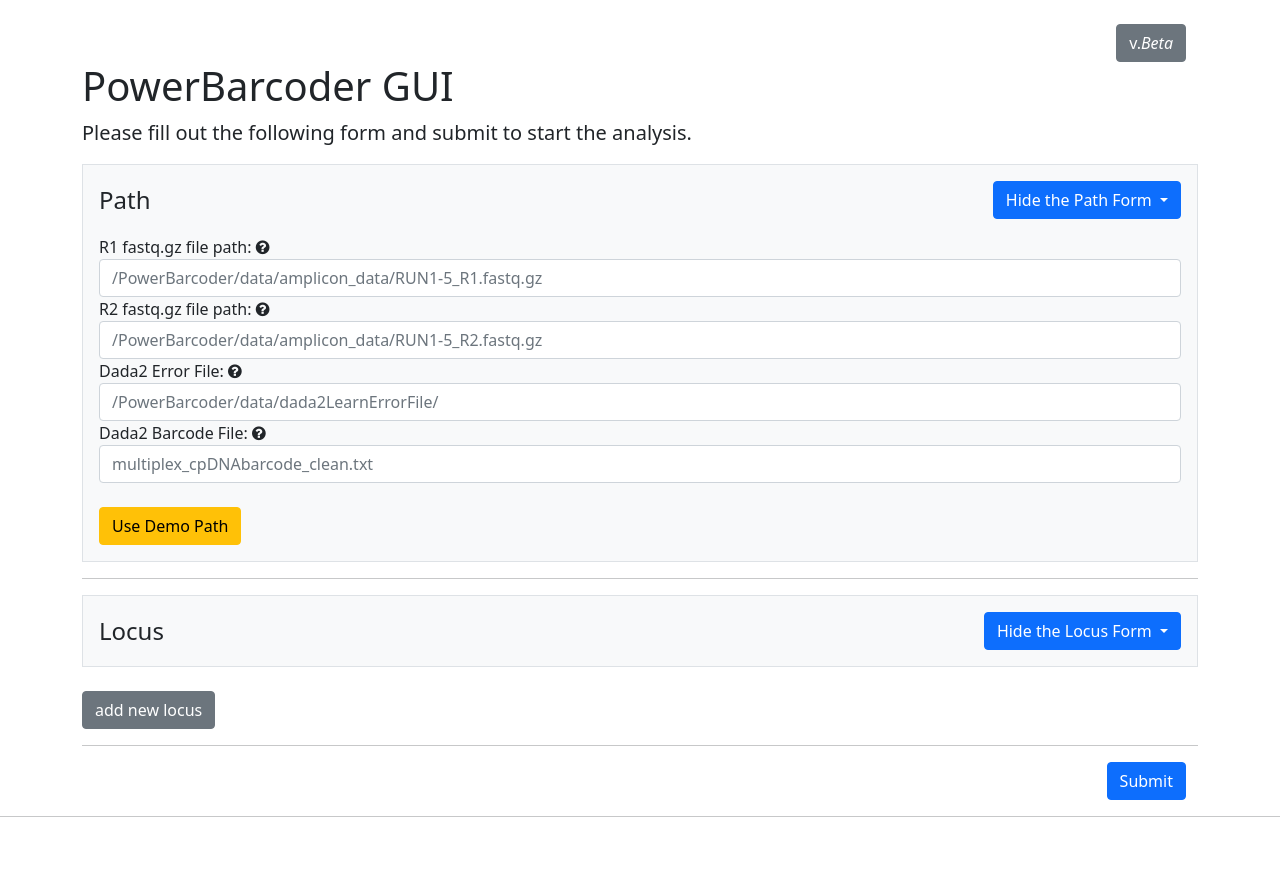
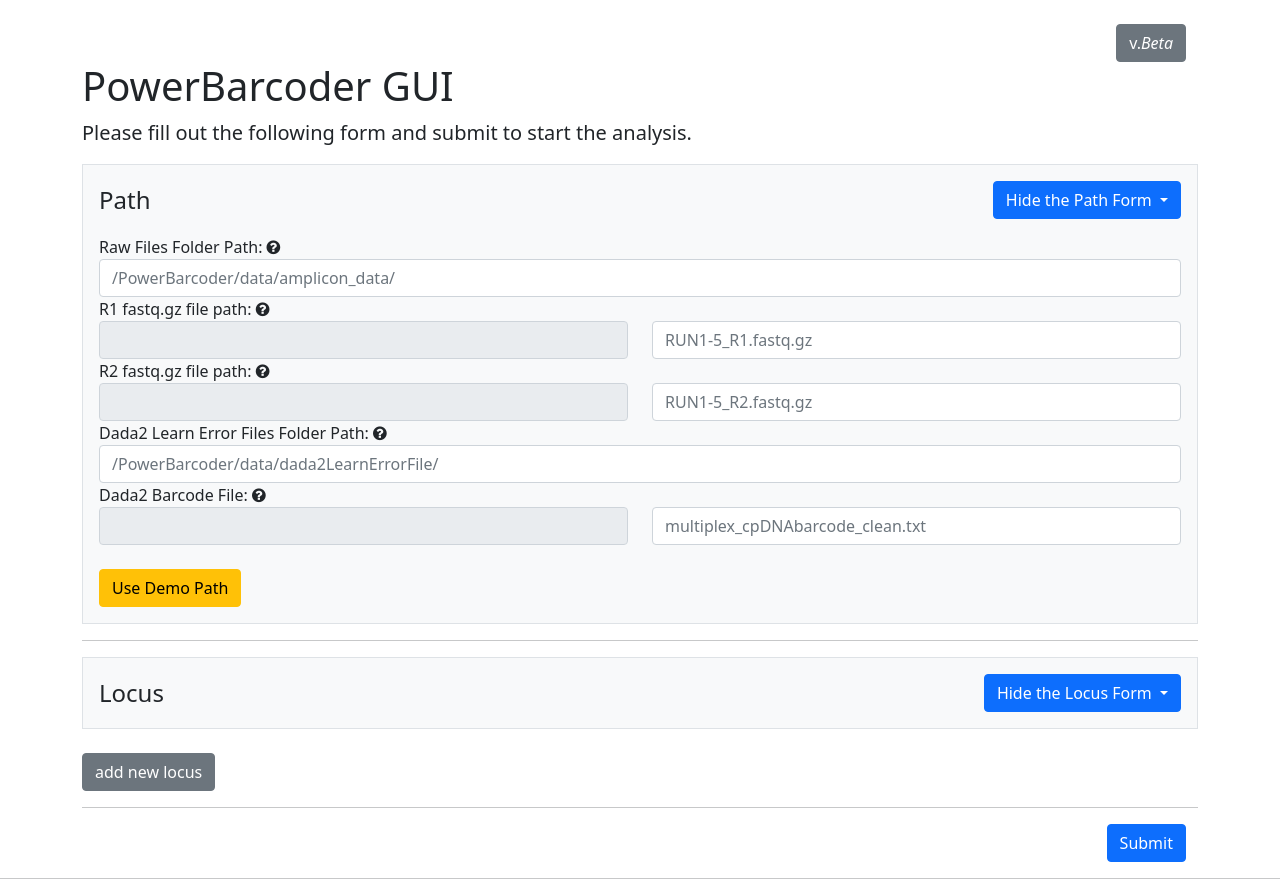
Before and after one commit to PowerBarcoder/PowerBarcoder, a Flask app: page / in a window 1280 px wide, after a click on "Hide the Path Form". Before the commit the page ends 817 px from the top, so only its background shows below. Run offline with Flask 2, Linux system fonts and the light colour scheme; some libraries are stand-ins or nearby versions.

Commit message:
[modified] refactor path

```diff
--- a/app.py
+++ b/app.py
@@ -69,8 +69,8 @@ def home():
     default_ampliconInfo = "/PowerBarcoder/data/amplicon_data/"
     default_resultDataPath = "/PowerBarcoder/data/result/"
     default_missList = "/PowerBarcoder/data/missingList.txt"
-    default_R1FastqGz = "/PowerBarcoder/data/amplicon_data/RUN1-5_R1.fastq.gz"
-    default_R2FastqGz = "/PowerBarcoder/data/amplicon_data/RUN1-5_R2.fastq.gz"
+    default_R1FastqGz = "RUN1-5_R1.fastq.gz"
+    default_R2FastqGz = "RUN1-5_R2.fastq.gz"
     default_summaryJsonFileName = "quality.json"
     default_summaryHtmlFileName = "quality.html"
     default_dada2LearnErrorFile = "/PowerBarcoder/data/dada2LearnErrorFile/"
--- a/templates/index.html
+++ b/templates/index.html
@@ -36,6 +36,7 @@
         }
 
         .information{display:none;}
+        #tooltip99:hover + .information{display:block;}
         #tooltip0:hover + .information{display:block;}
         #tooltip1:hover + .information{display:block;}
         #tooltip2:hover + .information{display:block;}
@@ -57,7 +58,6 @@
 
 </head>
 <body>
-{{post}}
 <div class="container">
     <br>
     <div class="container">
@@ -69,7 +69,6 @@
     </div>
     <h1>PowerBarcoder GUI</h1>
     <p class="lead">Please fill out the following form and submit to start the analysis.</p>
-    <!--    <form method="post" action="{{ url_for('start_data_procedure') }}">-->
     <form method="post">
         <div class="border border-gray p-3 bg-light">
             <div class="d-flex align-items-center">
@@ -83,7 +82,7 @@
             <div id="pathFormContainer" class="mt-3 collapse">
                 <!--                                <div class="form-group">-->
                 <!--                                    <label for="myCutadaptPath">Cutadapt path:</label>-->
-                <!--                                    <div class="row ">-->
+                <!--                                    <div class="row">-->
                 <!--                                        <div class="col-12">-->
                 <!--                                            <input type="text" class="form-control" id="myCutadaptPath" name="myCutadaptPath"-->
                 <!--                                                   placeholder='{{default_myCutadaptPath}}' disabled>-->
@@ -92,7 +91,7 @@
                 <!--                                </div>-->
                 <!--                <div class="form-group">-->
                 <!--                    <label for="myFastpPath">Fastp path:</label>-->
-                <!--                    <div class="row ">-->
+                <!--                    <div class="row">-->
                 <!--                        <div class="col-12">-->
                 <!--                            <input type="text" class="form-control" id="myFastpPath" name="myFastpPath"-->
                 <!--                                   placeholder="{{default_myFastpPath}}" disabled>-->
@@ -101,7 +100,7 @@
                 <!--                </div>-->
                 <!--                <div class="form-group">-->
                 <!--                    <label for="localBlastToolDir">Blast path:</label>-->
-                <!--                    <div class="row ">-->
+                <!--                    <div class="row">-->
                 <!--                        <div class="col-12">-->
                 <!--                            <input type="text" class="form-control" id="localBlastToolDir" name="localBlastToolDir"-->
                 <!--                                   placeholder="{{default_localBlastToolDir}}" disabled>-->
@@ -109,17 +108,8 @@
                 <!--                    </div>-->
                 <!--                </div>-->
                 <!--                <div class="form-group">-->
-                <!--                    <label for="ampliconInfo">NGS data path:</label>-->
-                <!--                    <div class="row ">-->
-                <!--                        <div class="col-12">-->
-                <!--                            <input type="text" class="form-control" id="ampliconInfo" name="ampliconInfo"-->
-                <!--                                   placeholder="{{default_ampliconInfo}}" disabled>-->
-                <!--                        </div>-->
-                <!--                    </div>-->
-                <!--                </div>-->
-                <!--                <div class="form-group">-->
                 <!--                    <label for="resultDataPath">Result path:</label>-->
-                <!--                    <div class="row ">-->
+                <!--                    <div class="row">-->
                 <!--                        <div class="col-12">-->
                 <!--                            <input type="text" class="form-control" id="resultDataPath" name="resultDataPath"-->
                 <!--                                   placeholder="{{default_resultDataPath}}" disabled>-->
@@ -128,13 +118,33 @@
                 <!--                </div>-->
                 <!--                <div class="form-group">-->
                 <!--                    <label for="missList">Missing list path:</label>-->
-                <!--                    <div class="row ">-->
+                <!--                    <div class="row">-->
                 <!--                        <div class="col-12">-->
                 <!--                            <input type="text" class="form-control" id="missList" name="missList"-->
                 <!--                                   placeholder="{{default_missList}}" disabled>-->
                 <!--                        </div>-->
                 <!--                    </div>-->
                 <!--                </div>-->
+
+                <div class="form-group">
+                    <label for="ampliconInfo">
+                        <span id="tooltip99">Raw Files Folder Path: <i class="fa fa-question-circle"></i></span>
+                        <span class="text-secondary information">
+                            <i>
+                                The path of the raw data file within,
+                                including "R1 fastq.gz", "R2 fastq.gz",
+                                "Dada2 Barcode file", "Barcodes File 1",
+                                "Barcodes File 2", and "Sseqid File".
+                            </i>
+                        </span>
+                    </label>
+                    <div class="row">
+                        <div class="col-12">
+                            <input type="text" class="form-control" id="ampliconInfo" name="ampliconInfo"
+                                   placeholder="{{default_ampliconInfo}}" onkeyup="addRawFolderPath()">
+                        </div>
+                    </div>
+                </div>
                 <div class="form-group">
                     <label for="R1FastqGz">
                         <span id="tooltip0">R1 fastq.gz file path: <i class="fa fa-question-circle"></i></span>
@@ -144,8 +154,12 @@
                             </i>
                         </span>
                     </label>
-                    <div class="row ">
-                        <div class="col-12">
+                    <div class="row">
+                        <div class="col">
+                            <input type="text" class="form-control rawFolderPath"
+                                   placeholder="{{TODO}}" disabled="disabled">
+                        </div>
+                        <div class="col">
                             <input type="text" class="form-control" id="R1FastqGz" name="R1FastqGz"
                                    placeholder="{{default_R1FastqGz}}">
                         </div>
@@ -160,8 +174,12 @@
                             </i>
                         </span>
                     </label>
-                    <div class="row ">
-                        <div class="col-12">
+                    <div class="row">
+                        <div class="col">
+                            <input type="text" class="form-control rawFolderPath"
+                                   placeholder="{{TODO}}" disabled="disabled">
+                        </div>
+                        <div class="col">
                             <input type="text" class="form-control" id="R2FastqGz" name="R2FastqGz"
                                    placeholder="{{default_R2FastqGz}}">
                         </div>
@@ -169,14 +187,14 @@
                 </div>
                 <div class="form-group">
                      <label for="dada2LearnErrorFile">
-                        <span id="tooltip2">Dada2 Error File: <i class="fa fa-question-circle"></i></span>
+                        <span id="tooltip2">Dada2 Learn Error Files Folder Path: <i class="fa fa-question-circle"></i></span>
                         <span class="text-secondary information">
                             <i>
                                 File path within the mounted folder for DADA2 learning error, remember to put the fastq files under this path
                             </i>
                         </span>
                     </label>
-                    <div class="row ">
+                    <div class="row">
                         <div class="col-12">
                             <input type="text" class="form-control" id="dada2LearnErrorFile" name="dada2LearnErrorFile"
                                    placeholder="{{default_dada2LearnErrorFile}}">
@@ -192,8 +210,12 @@
                             </i>
                         </span>
                     </label>
-                    <div class="row ">
-                        <div class="col-12">
+                    <div class="row">
+                        <div class="col">
+                            <input type="text" class="form-control rawFolderPath"
+                                   placeholder="{{TODO}}" disabled="disabled">
+                        </div>
+                        <div class="col">
                             <input type="text" class="form-control" id="dada2BarcodeFile" name="dada2BarcodeFile"
                                    placeholder="{{default_dada2BarcodeFile}}">
                         </div>
@@ -215,7 +237,7 @@
                 // document.getElementById('myCutadaptPath').value='{{default_myCutadaptPath}}'
                 // document.getElementById('myFastpPath').value='{{default_myFastpPath}}'
                 // document.getElementById('localBlastToolDir').value='{{default_localBlastToolDir}}'
-                // document.getElementById('ampliconInfo').value='{{default_ampliconInfo}}'
+                document.getElementById('ampliconInfo').value='{{default_ampliconInfo}}'
                 // document.getElementById('resultDataPath').value='{{default_resultDataPath}}'
                 // document.getElementById('missList').value='{{default_missList}}'
                 document.getElementById('R1FastqGz').value = '{{default_R1FastqGz}}'
@@ -224,6 +246,7 @@
                 // document.getElementById('summaryHtmlFileName').value='{{default_summaryHtmlFileName}}'
                 document.getElementById('dada2LearnErrorFile').value = '{{default_dada2LearnErrorFile}}'
                 document.getElementById('dada2BarcodeFile').value = '{{default_dada2BarcodeFile}}'
+                addRawFolderPath()
             }
         </script>
 
@@ -250,7 +273,7 @@
                         </span>
                     </label>
 
-                    <div class="row ">
+                    <div class="row">
                         <div class="col-12">
                             <input type="text" class="form-control nameOfLoci" id="nameOfLoci" name="nameOfLoci"
                                    placeholder="{{default_nameOfLoci}}">
@@ -368,7 +391,11 @@
                     </label>
 
                     <div class="row">
-                        <div class="col-12">
+                        <div class="col">
+                            <input type="text" class="form-control rawFolderPath"
+                                   placeholder="{{TODO}}"  disabled="disabled">
+                        </div>
+                        <div class="col">
                             <input type="text" class="form-control barcodesFile1" id="barcodesFile1"
                                    name="barcodesFile1"
                                    placeholder="{{default_barcodesFile1}}">
@@ -384,19 +411,22 @@
                             </i>
                         </span>
                     </label>
-
                     <div class="row">
-                        <div class="col-12">
-                            <input type="text" class="form-control barcodesFile2"
-                                   id="barcodesFile2"
-                                   name="barcodesFile2"
-                                   placeholder="{{default_barcodesFile2}}">
+                        <div class="col">
+                                <input type="text" class="form-control rawFolderPath"
+                                       placeholder="{{TODO}}" disabled="disabled">
+                        </div>
+                        <div class="col">
+                                <input type="text" class="form-control barcodesFile2"
+                                       id="barcodesFile2"
+                                       name="barcodesFile2"
+                                       placeholder="{{default_barcodesFile2}}">
                         </div>
                     </div>
                 </div>
                 <div class="form-group">
                     <label for="sseqidFileName">
-                        <span id="tooltip13">Sseqid File Name: <i class="fa fa-question-circle"></i></span>
+                        <span id="tooltip13">Sseqid File: <i class="fa fa-question-circle"></i></span>
                         <span class="text-secondary information">
                             <i>
                                 Library file within the mounted folder "../amplicon_data/" for local BLAST,
@@ -407,7 +437,11 @@
                     </label>
 
                     <div class="row">
-                        <div class="col-12">
+                        <div class="col">
+                            <input type="text" class="form-control rawFolderPath"
+                                   placeholder="{{TODO}}"  disabled="disabled">
+                        </div>
+                        <div class="col">
                             <input type="text" class="form-control sseqidFileName"
                                    id="sseqidFileName"
                                    name="sseqidFileName"
@@ -479,6 +513,7 @@
                 document.getElementById('sseqidFileName').value = '{{default_sseqidFileName}}'
                 document.getElementById('minimumLengthCutadaptorInLoop').value = '{{default_minimumLengthCutadaptorInLoop}}'
                 document.getElementById('customizedCoreNumber').value = '{{default_customizedCoreNumber}}'
+                addRawFolderPath()
             }
         </script>
 
@@ -565,7 +600,7 @@
                             // 'myCutadaptPath': $('#myCutadaptPath').val(),
                             // 'myFastpPath': $('#myFastpPath').val(),
                             // 'localBlastToolDir': $('#localBlastToolDir').val(),
-                            // 'ampliconInfo': $('#ampliconInfo').val(),
+                            'ampliconInfo': $('#ampliconInfo').val(),
                             // 'resultDataPath': $('#resultDataPath').val(),
                             // 'missList': $('#missList').val(),
                             'R1FastqGz': $('#R1FastqGz').val(),
@@ -658,7 +693,7 @@
             <div id="locusFormContainer${locusContainerCount.toString()}" class="mt-3  collapse">
                 <div class="form-group">
                     <label for="nameOfLoci">Name of Loci:</label>
-                    <div class="row ">
+                    <div class="row">
                         <div class="col-12">
                             <input type="text" class="form-control nameOfLoci" id="nameOfLoci" name="nameOfLoci">
                         </div>
@@ -720,7 +755,11 @@
                 <div class="form-group">
                     <label for="barcodesFile1">Barcodes File 1:</label>
                     <div class="row">
-                        <div class="col-12">
+                        <div class="col">
+                            <input type="text" class="form-control rawFolderPath"
+                                   placeholder="{{TODO}}"  disabled="disabled">
+                        </div>
+                        <div class="col">
                             <input type="text" class="form-control barcodesFile1" id="barcodesFile1"
                                    name="barcodesFile1">
                         </div>
@@ -729,7 +768,11 @@
                 <div class="form-group">
                     <label for="barcodesFile2">Barcodes File 2:</label>
                     <div class="row">
-                        <div class="col-12">
+                         <div class="col">
+                            <input type="text" class="form-control rawFolderPath"
+                                   placeholder="{{TODO}}"  disabled="disabled">
+                        </div>
+                        <div class="col">
                             <input type="text" class="form-control barcodesFile2"
                                    id="barcodesFile2"
                                    name="barcodesFile2">
@@ -737,9 +780,13 @@
                     </div>
                 </div>
                 <div class="form-group">
-                    <label for="sseqidFileName">Sseqid File Name:</label>
+                    <label for="sseqidFileName">Sseqid File:</label>
                     <div class="row">
-                        <div class="col-12">
+                        <div class="col">
+                            <input type="text" class="form-control rawFolderPath"
+                                   placeholder="{{TODO}}"  disabled="disabled">
+                        </div>
+                        <div class="col">
                             <input type="text" class="form-control sseqidFileName"
                                    id="sseqidFileName"
                                    name="sseqidFileName">
@@ -786,5 +833,15 @@
     });
 
 </script>
+<script>
+    function addRawFolderPath() {
+        let rawFolderPathOriginDiv = document.getElementById("ampliconInfo");
+        let rawFolderPathDestinationDivCollection = document.getElementsByClassName("rawFolderPath");
+        for (let rawFolderPathDestinationDiv of rawFolderPathDestinationDivCollection){
+            rawFolderPathDestinationDiv.value = rawFolderPathOriginDiv.value;
+        }
+    }
+</script>
+
 </body>
 </html>
--- a/yml_parser.py
+++ b/yml_parser.py
@@ -27,7 +27,7 @@ def parsingYmlToShell():
     script += f"myCutadaptPath=/venv/cutadapt-venv/bin/\n"
     script += f"myFastpPath=/usr/local/bin/\n"
     script += f"localBlastToolDir=/usr/local/bin/\n"
-    script += f"ampliconInfo=/PowerBarcoder/data/amplicon_data/\n"
+    script += f"ampliconInfo={config['ampliconInfo']}\n" # ampliconInfo
     script += f"resultDataPath=/PowerBarcoder/data/result/$datetime\n"
     script += f"missList=/PowerBarcoder/data/missingList.txt\n"
     script += f"R1FastqGz={config['R1FastqGz']}\n"  # R1FastqGz
```
Also changed, not shown: 2 other files.
